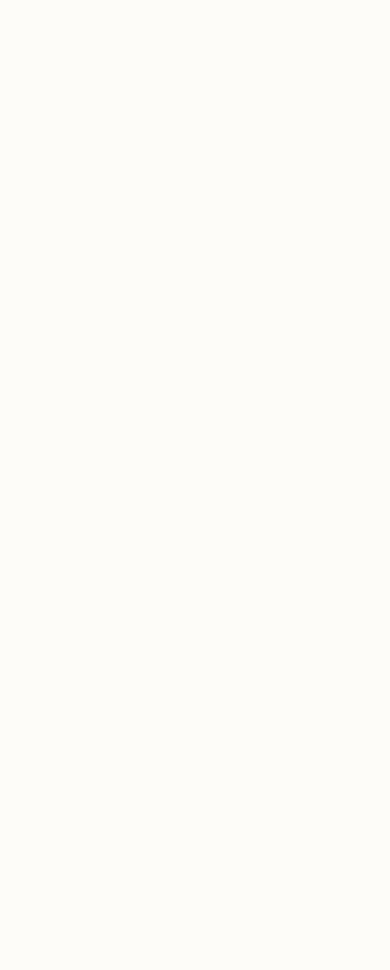
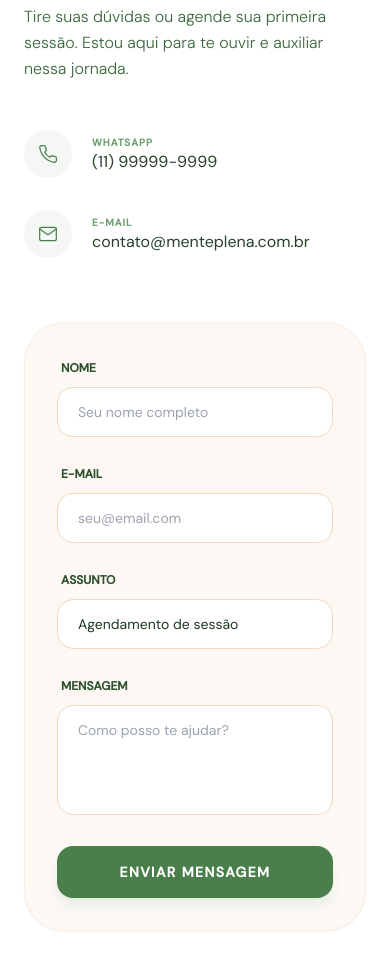
Before and after one commit to klebermkardel/mente-plena, a React (Vite) app: page / in a window 390 px wide. Shown: the part 8020-8990 px from the top of the page. Before the commit the page ends 7768 px from the top, so only its background shows below. Built offline with nearby package versions, Linux system fonts and the light colour scheme; the HTML template or start-up script is replaced by a standard one.

Commit message:
feat: implementa formulário de contato com layout responsivo e estilo warm

```diff
--- a/src/App.jsx
+++ b/src/App.jsx
@@ -3,7 +3,8 @@ import Hero from './components/Hero'
 import Sobre from './components/Sobre'
 import Servicos from './components/Servicos'
 import Equipe from './components/Equipe'
-import Depoimentos from './components/Depoimentos' // Adicione aqui
+import Depoimentos from './components/Depoimentos'
+import Contato from './components/Contato' // Importe o contato
 
 export default function App() {
   return (
@@ -13,7 +14,8 @@ export default function App() {
       <Sobre />
       <Servicos />
       <Equipe />
-      <Depoimentos /> {/* Adicione aqui */}
+      <Depoimentos />
+      <Contato />
     </div>
   )
 }
--- /dev/null
+++ b/src/components/Contato.jsx
@@ -0,0 +1,113 @@
+import { useEffect, useRef } from 'react'
+
+function useScrollReveal() {
+  const ref = useRef(null)
+  useEffect(() => {
+    const observer = new IntersectionObserver(
+      ([entry]) => {
+        if (entry.isIntersecting) {
+          entry.target.querySelectorAll('.reveal').forEach((el, i) => {
+            setTimeout(() => {
+              el.classList.remove('opacity-0', 'translate-y-6')
+              el.classList.add('opacity-100', 'translate-y-0')
+            }, i * 150)
+          });
+          observer.unobserve(entry.target)
+        }
+      },
+      { threshold: 0.1 }
+    )
+    if (ref.current) observer.observe(ref.current)
+    return () => observer.disconnect()
+  }, [])
+  return ref
+}
+
+export default function Contato() {
+  const ref = useScrollReveal()
+
+  const handleSubmit = (e) => {
+    e.preventDefault()
+    // Lógica de envio aqui
+    alert("Mensagem enviada com sucesso! Entraremos em contato em breve.")
+  }
+
+  return (
+    <section id="contato" ref={ref} className="py-28 bg-white">
+      <div className="max-w-6xl mx-auto px-6">
+        <div className="grid lg:grid-cols-2 gap-16 items-start">
+
+          {/* Coluna 1: Informações */}
+          <div className="space-y-12">
+            <div className="reveal opacity-0 translate-y-6 transition-all duration-700">
+              <span className="font-body text-xs tracking-widest uppercase text-warm-500 font-bold">Contato</span>
+              <h2 className="font-display text-4xl md:text-5xl text-sage-900 mt-4 font-light">
+                Vamos iniciar uma <em className="text-sage-500 not-italic">conversa</em>?
+              </h2>
+              <p className="font-body text-sage-600 mt-6 font-light leading-relaxed">
+                Tire suas dúvidas ou agende sua primeira sessão. Estou aqui para te ouvir e auxiliar nessa jornada.
+              </p>
+            </div>
+
+            <div className="reveal opacity-0 translate-y-6 transition-all duration-700 space-y-8">
+              <div className="flex items-center gap-5 group">
+                <div className="w-12 h-12 rounded-full bg-sage-50 flex items-center justify-center text-sage-500 group-hover:bg-sage-500 group-hover:text-white transition-all duration-500">
+                  <svg width="20" height="20" viewBox="0 0 24 24" fill="none" stroke="currentColor" strokeWidth="1.5" strokeLinecap="round" strokeLinejoin="round"><path d="M22 16.92v3a2 2 0 0 1-2.18 2 19.79 19.79 0 0 1-8.63-3.07 19.5 19.5 0 0 1-6-6 19.79 19.79 0 0 1-3.07-8.67A2 2 0 0 1 4.11 2h3a2 2 0 0 1 2 1.72 12.84 12.84 0 0 0 .7 2.81 2 2 0 0 1-.45 2.11L8.09 9.91a16 16 0 0 0 6 6l1.27-1.27a2 2 0 0 1 2.11-.45 12.84 12.84 0 0 0 2.81.7A2 2 0 0 1 22 16.92z"/></svg>
+                </div>
+                <div>
+                  <p className="font-body text-[10px] uppercase tracking-widest text-sage-400 font-bold">WhatsApp</p>
+                  <p className="font-body text-sage-800">(11) 99999-9999</p>
+                </div>
+              </div>
+
+              <div className="flex items-center gap-5 group">
+                <div className="w-12 h-12 rounded-full bg-sage-50 flex items-center justify-center text-sage-500 group-hover:bg-sage-500 group-hover:text-white transition-all duration-500">
+                  <svg width="20" height="20" viewBox="0 0 24 24" fill="none" stroke="currentColor" strokeWidth="1.5" strokeLinecap="round" strokeLinejoin="round"><path d="M4 4h16c1.1 0 2 .9 2 2v12c0 1.1-.9 2-2 2H4c-1.1 0-2-.9-2-2V6c0-1.1.9-2 2-2z"/><polyline points="22,6 12,13 2,6"/></svg>
+                </div>
+                <div>
+                  <p className="font-body text-[10px] uppercase tracking-widest text-sage-400 font-bold">E-mail</p>
+                  <p className="font-body text-sage-800">contato@menteplena.com.br</p>
+                </div>
+              </div>
+            </div>
+          </div>
+
+          {/* Coluna 2: Formulário */}
+          <div className="reveal opacity-0 translate-y-6 transition-all duration-700 bg-warm-50 p-8 md:p-12 rounded-[2.5rem] border border-warm-100 shadow-sm">
+            <form onSubmit={handleSubmit} className="space-y-6">
+              <div className="grid md:grid-cols-2 gap-6">
+                <div className="space-y-2">
+                  <label className="font-body text-xs font-bold text-sage-700 uppercase ml-1">Nome</label>
+                  <input type="text" placeholder="Seu nome completo" className="w-full bg-white border border-warm-200 rounded-2xl px-5 py-3.5 font-body text-sm focus:outline-none focus:ring-2 focus:ring-sage-200 focus:border-sage-300 transition-all" required />
+                </div>
+                <div className="space-y-2">
+                  <label className="font-body text-xs font-bold text-sage-700 uppercase ml-1">E-mail</label>
+                  <input type="email" placeholder="seu@email.com" className="w-full bg-white border border-warm-200 rounded-2xl px-5 py-3.5 font-body text-sm focus:outline-none focus:ring-2 focus:ring-sage-200 focus:border-sage-300 transition-all" required />
+                </div>
+              </div>
+
+              <div className="space-y-2">
+                <label className="font-body text-xs font-bold text-sage-700 uppercase ml-1">Assunto</label>
+                <select className="w-full bg-white border border-warm-200 rounded-2xl px-5 py-3.5 font-body text-sm focus:outline-none focus:ring-2 focus:ring-sage-200 transition-all appearance-none cursor-pointer">
+                  <option>Agendamento de sessão</option>
+                  <option>Dúvidas sobre convênios</option>
+                  <option>Outros assuntos</option>
+                </select>
+              </div>
+
+              <div className="space-y-2">
+                <label className="font-body text-xs font-bold text-sage-700 uppercase ml-1">Mensagem</label>
+                <textarea rows="4" placeholder="Como posso te ajudar?" className="w-full bg-white border border-warm-200 rounded-2xl px-5 py-3.5 font-body text-sm focus:outline-none focus:ring-2 focus:ring-sage-200 transition-all resize-none" required></textarea>
+              </div>
+
+              <button type="submit" className="w-full py-4 bg-sage-500 text-white font-body text-sm font-bold rounded-2xl hover:bg-sage-600 active:scale-[0.98] transition-all shadow-lg shadow-sage-100 uppercase tracking-widest">
+                Enviar Mensagem
+              </button>
+            </form>
+          </div>
+
+        </div>
+      </div>
+    </section>
+  )
+}
```
